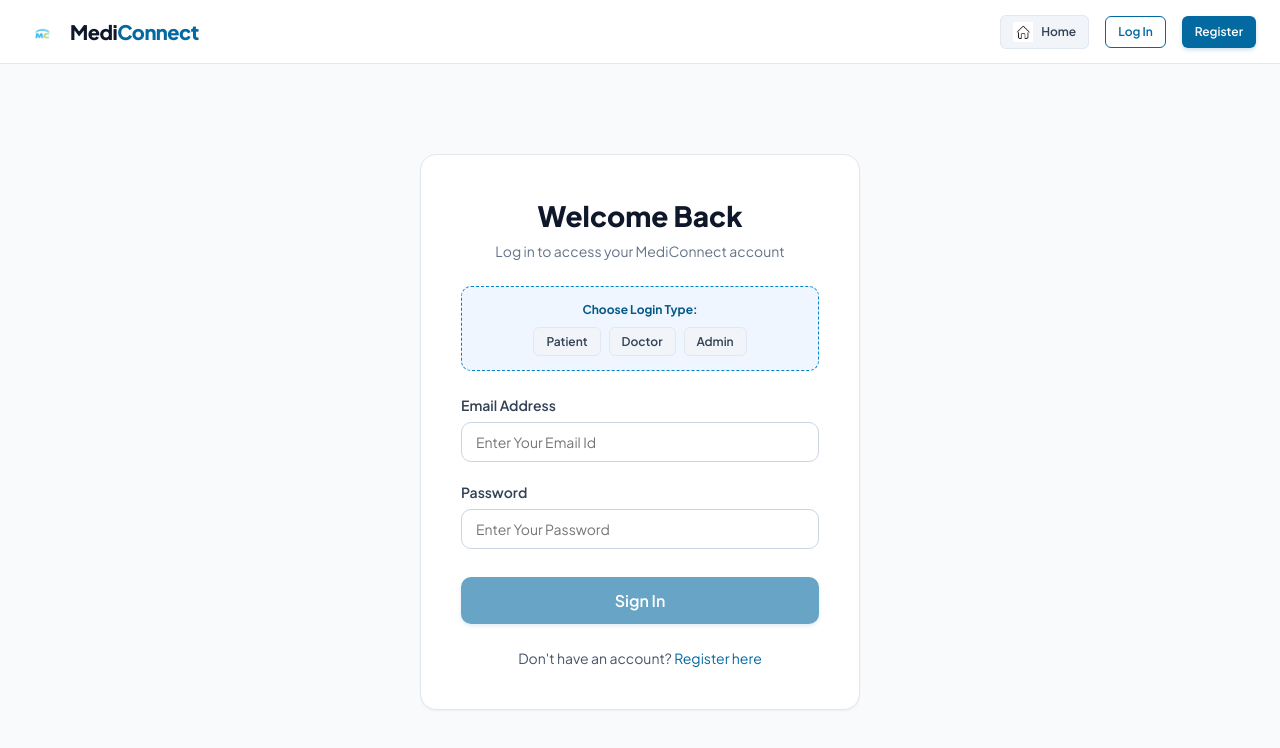
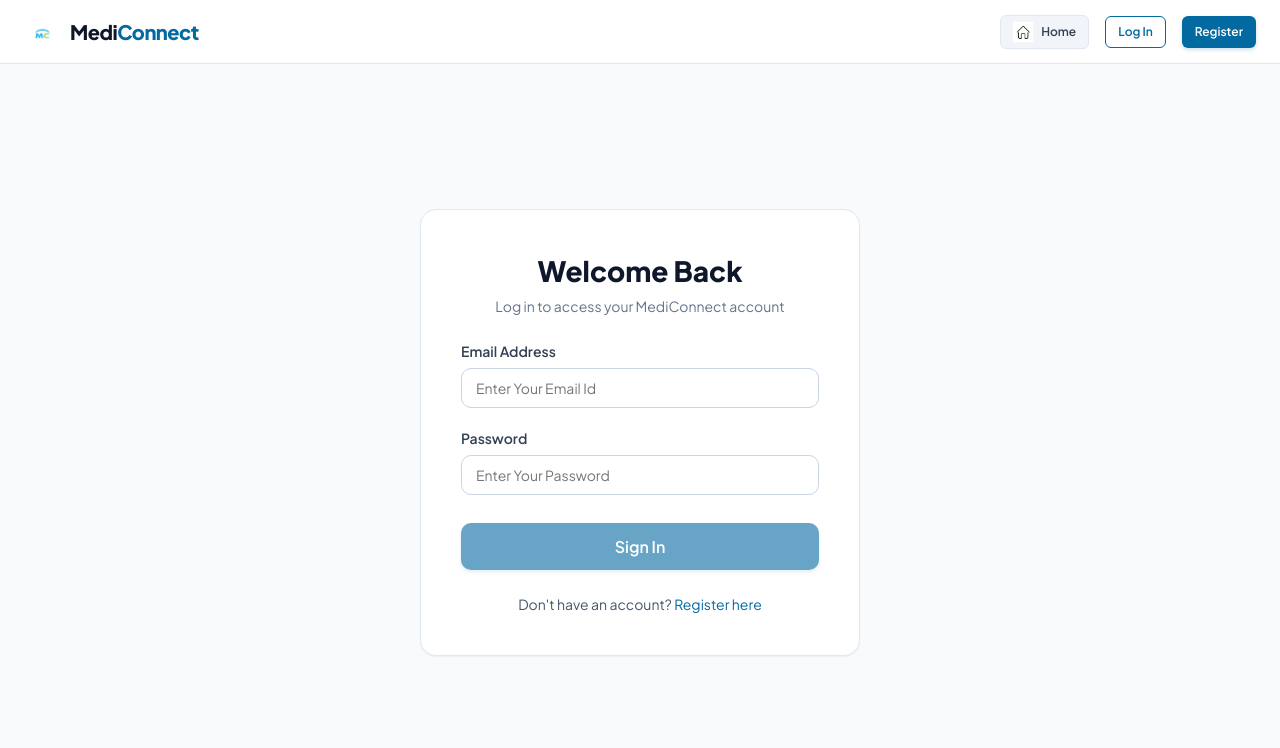
Before and after one commit to Lalith313618/MediConnect, an Angular app in the folder frontend/: page /login in a window 1280 px wide. Shown: the top 748 px of the page. Built offline with nearby package versions, Linux system fonts and the light colour scheme.

Commit message:
Remove email/password autofill demo buttons and set autocomplete=off

```diff
--- a/frontend/src/app/features/auth/login.component.css
+++ b/frontend/src/app/features/auth/login.component.css
@@ -25,26 +25,6 @@
   font-size: 0.875rem;
   margin-top: 0.25rem;
 }
-.demo-box {
-  background-color: var(--primary-50);
-  border: 1px dashed var(--primary-500);
-  padding: 0.875rem;
-  border-radius: var(--radius-md);
-  margin-bottom: 1.5rem;
-  text-align: center;
-}
-.demo-title {
-  font-size: 0.75rem;
-  font-weight: 700;
-  color: var(--primary-700);
-  display: block;
-  margin-bottom: 0.5rem;
-}
-.demo-buttons {
-  display: flex;
-  gap: 0.5rem;
-  justify-content: center;
-}
 .btn-block {
   width: 100%;
   padding: 0.75rem;
--- a/frontend/src/app/features/auth/login.component.html
+++ b/frontend/src/app/features/auth/login.component.html
@@ -5,16 +5,7 @@
       <p>Log in to access your MediConnect account</p>
     </div>
 
-    <div class="demo-box">
-      <span class="demo-title">Choose Login Type:</span>
-      <div class="demo-buttons">
-        <button type="button" class="btn btn-secondary btn-sm" (click)="fillDemo('patient')">Patient</button>
-        <button type="button" class="btn btn-secondary btn-sm" (click)="fillDemo('doctor')">Doctor</button>
-        <button type="button" class="btn btn-secondary btn-sm" (click)="fillDemo('admin')">Admin</button>
-      </div>
-    </div>
-
-    <form [formGroup]="loginForm" (ngSubmit)="onSubmit()">
+    <form [formGroup]="loginForm" (ngSubmit)="onSubmit()" autocomplete="off">
       <div class="form-group">
         <label class="form-label" for="email">Email Address</label>
         <input
--- a/frontend/src/app/features/auth/login.component.ts
+++ b/frontend/src/app/features/auth/login.component.ts
@@ -42,15 +42,6 @@ export class LoginComponent implements OnInit {
     return this.loginForm.controls;
   }
 
-  fillDemo(role: 'patient' | 'doctor' | 'admin'): void {
-    if (role === 'patient') {
-      this.loginForm.patchValue({ email: 'john.doe@mediconnect.com', password: 'Patient@123' });
-    } else if (role === 'doctor') {
-      this.loginForm.patchValue({ email: 'dr.jenkins@mediconnect.com', password: 'Doctor@123' });
-    } else if (role === 'admin') {
-      this.loginForm.patchValue({ email: 'admin@mediconnect.com', password: 'Admin@123' });
-    }
-  }
 
   onSubmit(): void {
     if (this.loginForm.invalid) return;
```
